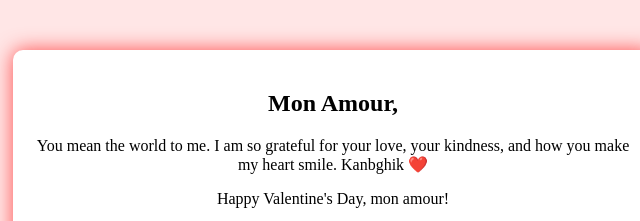
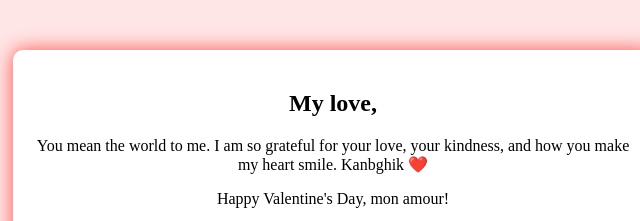
Before and after one commit to shavsva/iloveyou, a plain HTML site: page index.html in a window 1280 px wide. Both pictures are taken after a click on the button "Yes". Shown: the top 221 px of the page, 307-947 px from the left. Drawn offline with Linux system fonts and the light colour scheme.

Commit message:
Update index.html

```diff
--- a/index.html
+++ b/index.html
@@ -79,7 +79,7 @@
     </div>
 
     <div id="letter" class="hidden">
-        <h2>Mon Amour,</h2>
+        <h2>My love,</h2>
         <p>You mean the world to me. I am so grateful for your love, your kindness, and how you make my heart smile. Kanbghik ❤️</p>
         <p>Happy Valentine's Day, mon amour!</p>
         <p>Forever yours,</p>
```
